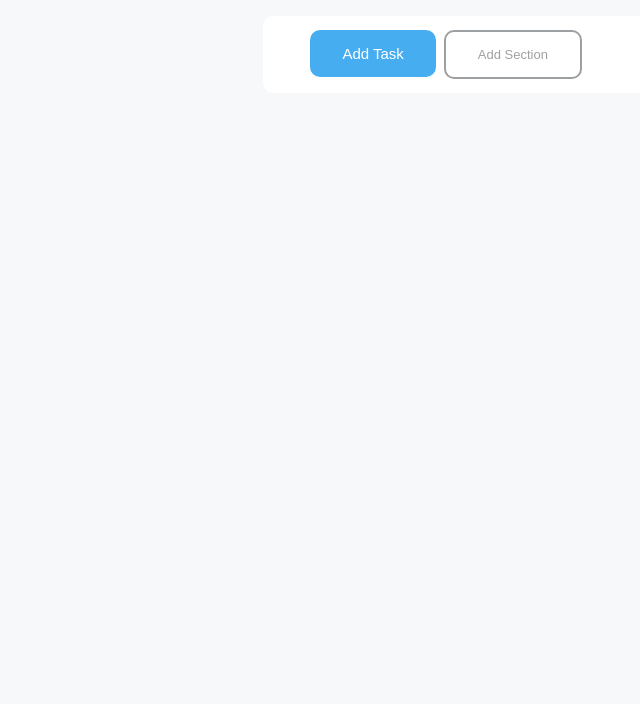
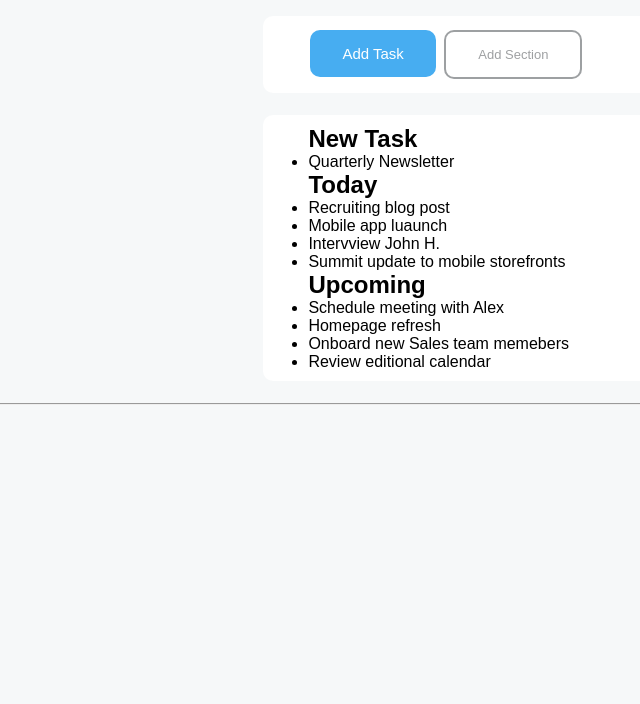
Before and after one commit to Huntney1/html-css-toboolist, a plain HTML site: page index.html in a window 1280 px wide. Shown: the part 96-800 px from the top of the page, without its empty margins (95-735 px from the left). Drawn offline with Linux system fonts and the light colour scheme.

Commit message:
metà lavoro

```diff
--- a/css/style.css
+++ b/css/style.css
@@ -1,26 +1,26 @@
 /*todo: regola per tutta la pagina */
-*{
+* {
     padding: 0;
     margin: 0;
     box-sizing: border-box;
 }
 
-body{
+body {
     width: 100%;
-    height:750px;
+    height: 750px;
     background-color: #f6f8f9;
-
+font-family: Arial, Helvetica, sans-serif;
 }
 
 /** inizio header */
-header{
+header {
     width: 100%;
     height: 12%;
     background-color: white;
 
 }
 
-.img-logo{
+.img-logo {
     width: 64px;
     position: absolute;
     top: 16px;
@@ -28,16 +28,17 @@ left: 154px;
 }
 
 /** formattazione testo */
-span{
+span {
     font-size: 60px;
     position: relative;
     top: 12px;
     left: 215px;
 }
+
 /** fine header */
 
 /** inizio nav */
-.nav-continer{
+.nav-continer {
     width: 50%;
     background-color: white;
     margin: 22px 28%;
@@ -45,7 +46,7 @@ left: 215px;
     border-radius: 10px;
 }
 
-.button1{
+.button1 {
     background-color:
         #47adf1;
     border: none;
@@ -59,8 +60,8 @@ left: 215px;
     border-radius: 10px;
 }
 
-.button2{
-    background-color:white;
+.button2 {
+    background-color: white;
     color: #6d7174aa;
     padding: 15px 32px;
     text-align: center;
@@ -71,3 +72,12 @@ left: 215px;
     border-radius: 10px;
     border: 2px solid #6d7174aa;
 }
+/** fine nav */
+/** inizio main */
+.main-continer{
+width: 50%;
+background-color: white;
+margin: 22px 28%;
+padding: 10px 45px;
+border-radius: 10px;
+}
--- a/index.html
+++ b/index.html
@@ -25,7 +25,31 @@
         </nav>
     </div>
     <main>
+        <div class="main-continer">
+            <h2>New Task</h2>
+            <ul>
+                <li>Quarterly Newsletter</li>
+            </ul>
+            <h2>Today</h2>
+            <ul>
+                <li>Recruiting blog post</li>
+                <li>Mobile app luaunch</li>
+                <li>Intervview John H.</li>
+                <li>Summit update to mobile storefronts</li>
+            </ul>
+            <h2>Upcoming</h2>
+            <ul>
+                <li>Schedule meeting with Alex</li>
+                <li>Homepage refresh</li>
+                <li>Onboard new Sales team memebers</li>
+                <li>Review editional calendar</li>
+            </ul>
+        </div>
     </main>
+    <hr>
+    <footer>
+
+    </footer>
 </body>
 
 </html>
```
Lines whose indentation alone changed are shown as unchanged.
